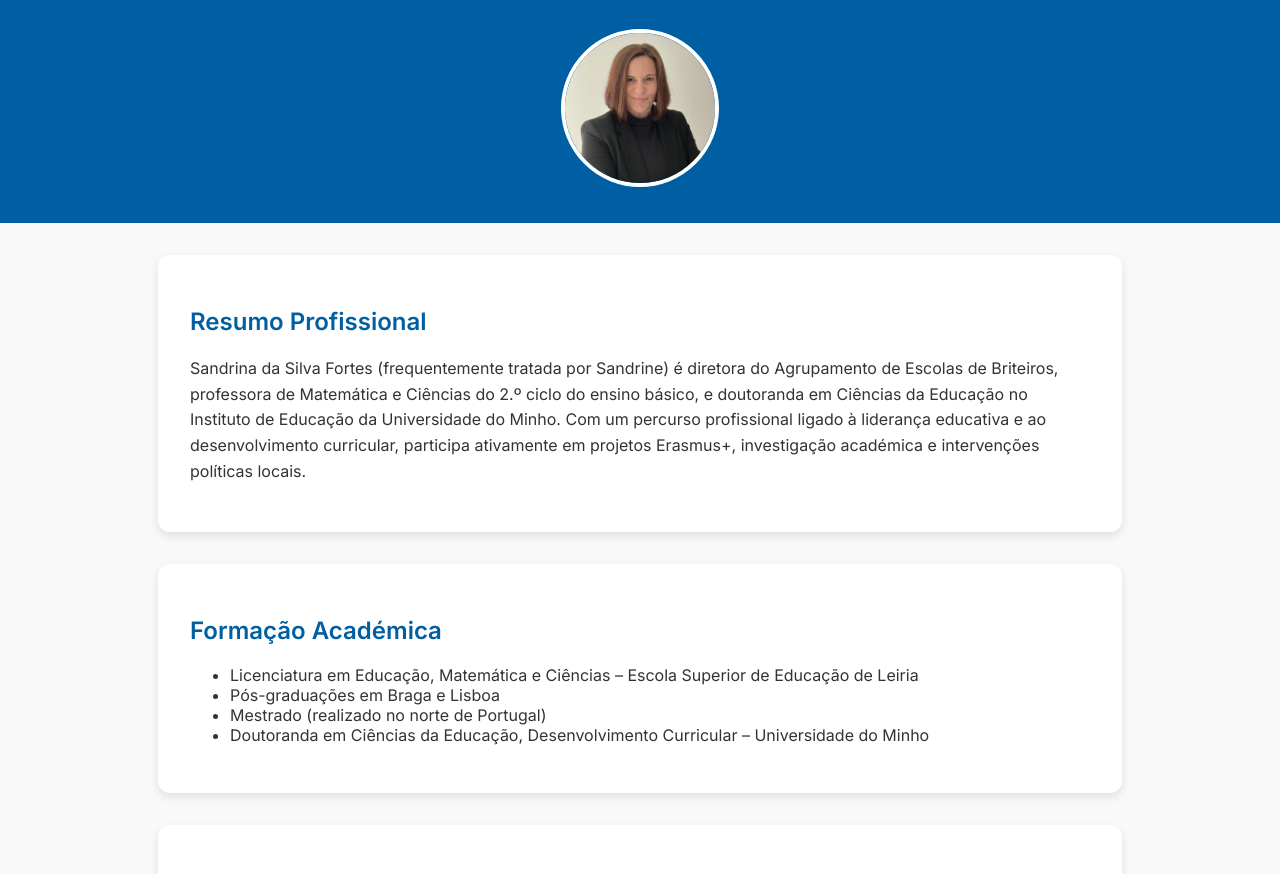
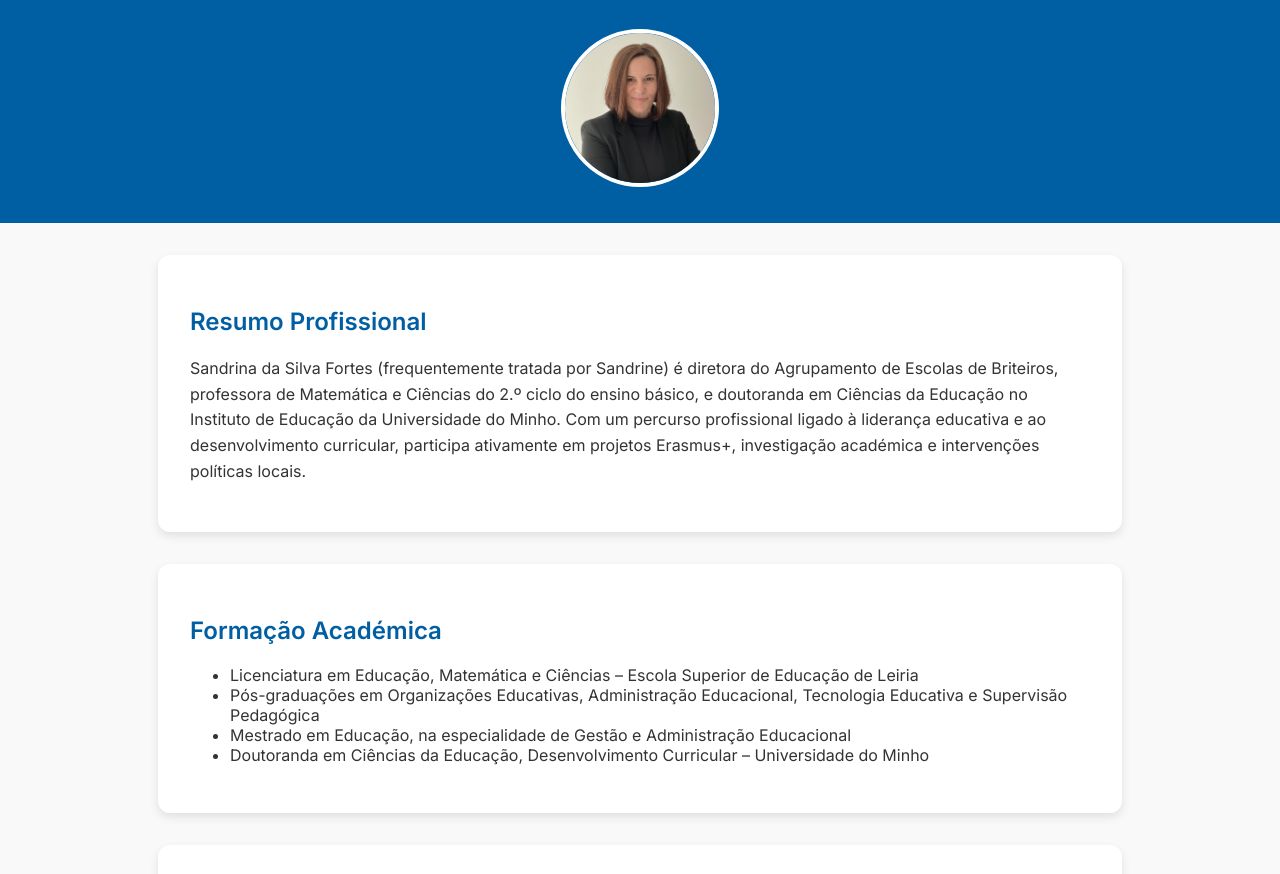
Before and after one commit to sandrinafortes/github.io, a plain HTML site: page index.html in a window 1280 px wide. Shown: the part 142-1016 px from the top of the page. Drawn offline with Linux system fonts and the light colour scheme.

Commit message:
Atualizar o index.html

```diff
--- a/index.html
+++ b/index.html
@@ -73,8 +73,8 @@
     <h2>Formação Académica</h2>
     <ul>
       <li>Licenciatura em Educação, Matemática e Ciências – Escola Superior de Educação de Leiria</li>
-      <li>Pós-graduações em Braga e Lisboa</li>
-      <li>Mestrado (realizado no norte de Portugal)</li>
+      <li>Pós-graduações em Organizações Educativas, Administração Educacional, Tecnologia Educativa e Supervisão Pedagógica</li>
+      <li>Mestrado em Educação, na especialidade de Gestão e Administração Educacional</li>
       <li>Doutoranda em Ciências da Educação, Desenvolvimento Curricular – Universidade do Minho</li>
     </ul>
   </section>
```
